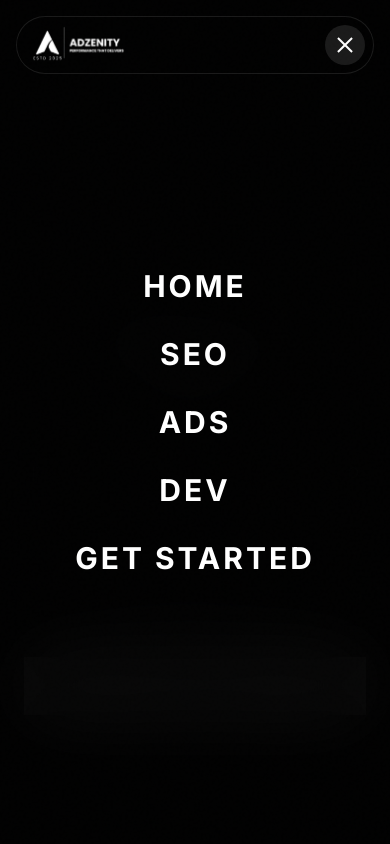
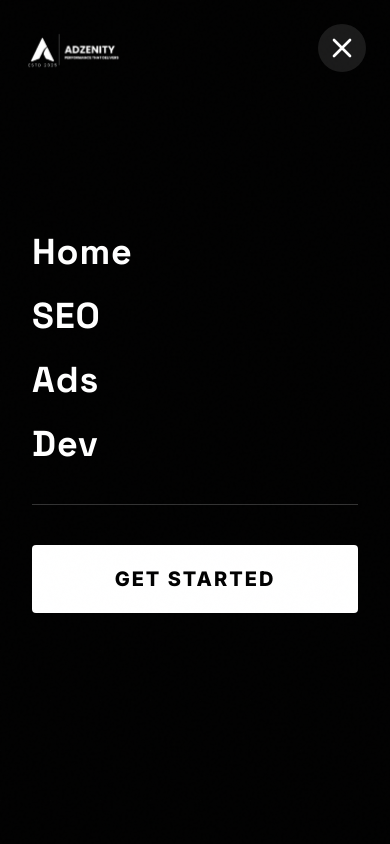
Before and after one commit to aryan24-cs/dm-website, a React (Vite) app: page /development in a window 390 px wide. Both pictures are taken after a click on the button "Open menu". Shown: the top 844 px of the page. Built offline with nearby package versions, Linux system fonts and the light colour scheme.

Commit message:
Update Header.jsx

```diff
--- a/src/components/Header.jsx
+++ b/src/components/Header.jsx
@@ -17,6 +17,18 @@ const Header = () => {
     useEffect(() => {
         setIsMobileMenuOpen(false);
     }, [location]);
+
+    // Prevent scrolling when mobile menu is open
+    useEffect(() => {
+        if (isMobileMenuOpen) {
+            document.body.style.overflow = 'hidden';
+        } else {
+            document.body.style.overflow = 'unset';
+        }
+        return () => {
+            document.body.style.overflow = 'unset';
+        };
+    }, [isMobileMenuOpen]);
 
     const navLinks = [
         { name: 'Home', path: '/' },
@@ -38,9 +50,9 @@ const Header = () => {
                         : 'bg-black/40'
                         }`}
                 >
-                    {/* Logo - Positioned Absolute */}
+                    {/* Logo */}
                     <div className="absolute left-3 md:left-4 top-1/2 -translate-y-1/2 z-50">
-                        <Link to="/" className="block">
+                        <Link to="/" className="block" onClick={() => setIsMobileMenuOpen(false)}>
                             <img
                                 src="/images/logo.png"
                                 alt="Adzenity"
@@ -79,59 +91,93 @@ const Header = () => {
                             </Link>
                         </div>
 
-                        {/* Mobile Menu Button */}
+                        {/* Mobile Menu Button (Hamburger) */}
                         <button
-                            onClick={() => setIsMobileMenuOpen(!isMobileMenuOpen)}
-                            className="md:hidden relative w-10 h-10 flex items-center justify-center z-50 text-white rounded-full bg-white/10"
-                            aria-label="Toggle menu"
+                            onClick={() => setIsMobileMenuOpen(true)}
+                            className="md:hidden relative w-12 h-12 flex items-center justify-center z-50 text-white rounded-full bg-white/10 hover:bg-white/20 transition-colors"
+                            aria-label="Open menu"
                         >
-                            <div className="flex flex-col items-center justify-center gap-1.5 w-5">
-                                <span
-                                    className={`h-0.5 bg-white w-full transition-all duration-300 ${isMobileMenuOpen ? 'rotate-45 translate-y-2' : ''}`}
-                                />
-                                <span
-                                    className={`h-0.5 bg-white w-full transition-all duration-300 ${isMobileMenuOpen ? 'opacity-0' : ''}`}
-                                />
-                                <span
-                                    className={`h-0.5 bg-white w-full transition-all duration-300 ${isMobileMenuOpen ? '-rotate-45 -translate-y-2' : ''}`}
-                                />
-                            </div>
+                            <svg className="w-6 h-6" fill="none" stroke="currentColor" viewBox="0 0 24 24">
+                                <path strokeLinecap="round" strokeLinejoin="round" strokeWidth={2} d="M4 6h16M4 12h16M4 18h16" />
+                            </svg>
                         </button>
                     </div>
                 </div>
             </header>
 
-            {/* Mobile Menu Overlay */}
+            {/* FULL SCREEN MOBILE MENU OVERLAY (z-60 to sit firmly on top) */}
             <div
-                className={`fixed inset-0 z-40 transition-all duration-500 md:hidden ${isMobileMenuOpen ? 'pointer-events-auto' : 'pointer-events-none'
+                className={`fixed inset-0 z-[60] md:hidden bg-black transition-all duration-500 flex flex-col ${isMobileMenuOpen ? 'opacity-100 pointer-events-auto' : 'opacity-0 pointer-events-none'
                     }`}
             >
-                <div
-                    className={`absolute inset-0 bg-black/95 backdrop-blur-2xl transition-opacity duration-500 ${isMobileMenuOpen ? 'opacity-100' : 'opacity-0'
-                        }`}
+                {/* Close Button Top Right */}
+                <div className="absolute top-6 right-6 z-50">
+                    <button
                         onClick={() => setIsMobileMenuOpen(false)}
+                        className="w-12 h-12 flex items-center justify-center text-white rounded-full bg-white/10 hover:bg-white/20 transition-colors"
+                    >
+                        <svg className="w-8 h-8" fill="none" stroke="currentColor" viewBox="0 0 24 24">
+                            <path strokeLinecap="round" strokeLinejoin="round" strokeWidth={2} d="M6 18L18 6M6 6l12 12" />
+                        </svg>
+                    </button>
+                </div>
+
+                {/* Logo in Menu for Context */}
+                <div className="absolute top-6 left-6 z-50">
+                    <img
+                        src="/images/logo.png"
+                        alt="Adzenity"
+                        className="h-14 w-auto object-contain"
                     />
+                </div>
 
-                <div className={`relative h-full flex flex-col items-center justify-center p-6 space-y-8 transition-all duration-500 delay-100 ${isMobileMenuOpen ? 'opacity-100 translate-y-0' : 'opacity-0 translate-y-8'
-                    }`}>
+                {/* Grid Pattern Background */}
+                <div className="absolute inset-0 grid-pattern opacity-20" />
+
+                {/* Menu Content */}
+                <div className="relative h-full flex flex-col justify-center px-8 z-10">
+                    <div className="flex flex-col space-y-6">
                         {navLinks.map((link, index) => (
                             <Link
                                 key={link.path}
                                 to={link.path}
                                 onClick={() => setIsMobileMenuOpen(false)}
-                            className="text-3xl font-bold text-white uppercase tracking-widest hover:text-gray-400 transition-colors"
+                                className={`group text-4xl font-bold text-white tracking-wide transition-all duration-500 transform font-space flex items-center ${isMobileMenuOpen
+                                        ? 'translate-x-0 opacity-100'
+                                        : 'translate-x-10 opacity-0'
+                                    }`}
+                                style={{ transitionDelay: `${100 + (index * 50)}ms` }}
                             >
+                                {/* Animated Line */}
+                                <span className="h-[2px] bg-white w-0 transition-all duration-300 group-hover:w-12 group-hover:mr-6 shadow-[0_0_10px_rgba(255,255,255,0.8)]"></span>
+
+                                {/* Link Text */}
+                                <span className="transition-transform duration-300 group-hover:text-gray-300 group-hover:translate-x-2">
                                     {link.name}
+                                </span>
                             </Link>
                         ))}
+                    </div>
 
+                    {/* Divider */}
+                    <div
+                        className={`h-px bg-white/20 w-full my-10 transition-all duration-500 ${isMobileMenuOpen ? 'scale-x-100 opacity-100' : 'scale-x-0 opacity-0'
+                            }`}
+                    />
+
+                    {/* CTA Button */}
+                    <div
+                        className={`transition-all duration-500 delay-300 ${isMobileMenuOpen ? 'translate-y-0 opacity-100' : 'translate-y-8 opacity-0'
+                            }`}
+                    >
                         <Link
                             to="/#contact"
                             onClick={() => setIsMobileMenuOpen(false)}
-                        className="text-3xl font-bold text-white uppercase tracking-widest hover:text-gray-400 transition-colors"
+                            className="inline-flex items-center justify-center w-full py-5 px-8 bg-white text-black font-extrabold text-xl uppercase tracking-widest hover:bg-gray-200 transition-all rounded-sm shadow-xl"
                         >
                             Get Started
                         </Link>
+                    </div>
                 </div>
             </div>
         </>
```
Lines whose indentation alone changed are shown as unchanged.
